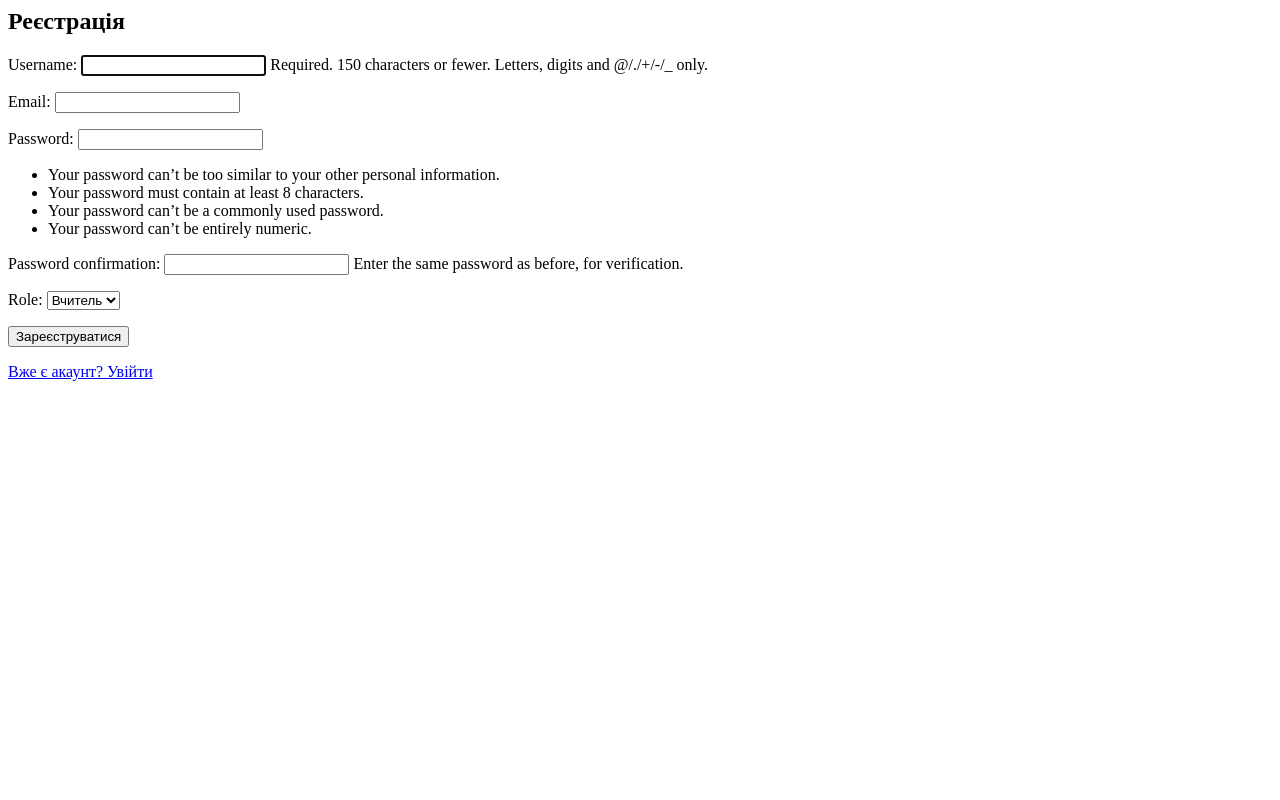
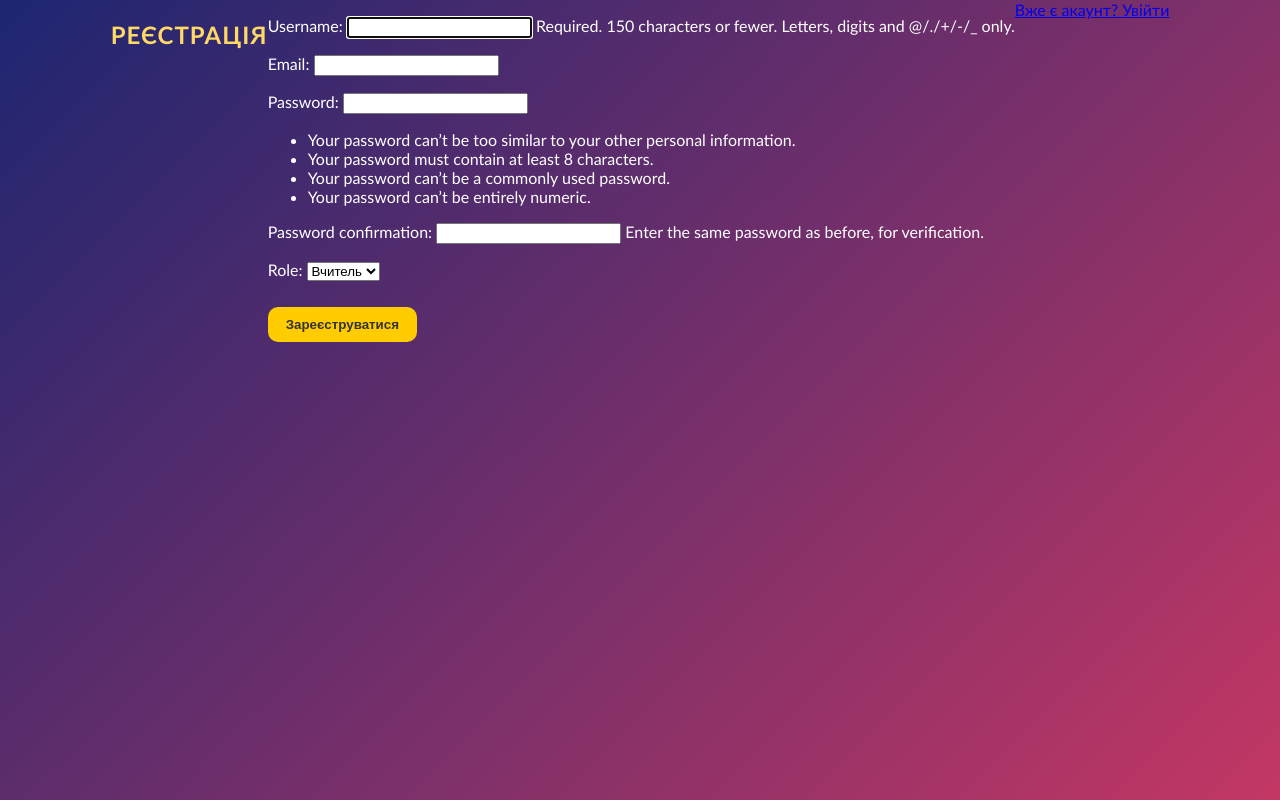
Before and after one commit to andrii-koriak/quiz_project, a Django app: page /register/ in a window 1280 px wide. Run offline with Django 5.2, Linux system fonts and the light colour scheme.

Commit message:
feat: done project everything works with design

```diff
--- /dev/null
+++ b/quiz_logic/static/styles.css
@@ -0,0 +1,74 @@
+/* ======================
+   GLOBAL STYLES
+====================== */
+
+body {
+    background: linear-gradient(135deg, #1d2671, #c33764);
+    min-height: 100vh;
+    font-family: "Trebuchet MS", Arial, sans-serif;
+    color: white;
+    margin: 0;
+    display: flex;
+    justify-content: center;
+}
+
+.container {
+    width: 90%;
+    max-width: 900px;
+    margin-top: 40px;
+    background: rgba(0, 0, 0, 0.35);
+    border-radius: 18px;
+    padding: 25px 35px;
+    box-shadow: 0 0 25px rgba(0,0,0,.6);
+    backdrop-filter: blur(6px);
+}
+
+/* ======================
+   TITLES
+====================== */
+
+h1, h2, h3 {
+    text-align: center;
+    margin-bottom: 15px;
+    text-transform: uppercase;
+    letter-spacing: 1px;
+}
+
+h1 {
+    color: #ffdf6c;
+}
+
+h2 {
+    color: #ffd966;
+}
+
+/* ======================
+   BUTTONS
+====================== */
+
+button,
+.btn,
+a.button-link {
+    display: inline-block;
+    padding: 10px 18px;
+    margin-top: 10px;
+    border-radius: 10px;
+    border: none;
+    text-decoration: none;
+    background: #ffcc00;
+    color: #333;
+    font-weight: bold;
+    cursor: pointer;
+    transition: .2s;
+}
+
+button:hover,
+.btn:hover,
+a.button-link:hover {
+    background: #ffe27a;
+    transform: translateY(-2px);
+}
+
+/* Exit / Secondary buttons */
+.exit-btn {
+    background: #ff5757;
--- a/quiz_logic/templates/home.html
+++ b/quiz_logic/templates/home.html
@@ -2,6 +2,7 @@
 <!DOCTYPE html>
 <html lang="uk">
 <head>
+    <link rel="stylesheet" href="{% static 'styles.css'%}">
     <meta charset="UTF-8">
     <title>Головна</title>
 </head>
--- a/quiz_logic/templates/login.html
+++ b/quiz_logic/templates/login.html
@@ -1,4 +1,6 @@
+{% load static %}
 <h2>Логін</h2>
+<head> <link rel="stylesheet" href="{% static 'styles.css'%}"> </head>
 <form method="post">
     {% csrf_token %}
     {{ form.as_p }}
--- a/quiz_logic/templates/quiz_logic/add_question.html
+++ b/quiz_logic/templates/quiz_logic/add_question.html
@@ -1,4 +1,6 @@
+{% load static %}
 <h2>Нове питання для "{{ quiz.title }}"</h2>
+<head> <link rel="stylesheet" href="{% static 'styles.css'%}"> </head>
 <form method="post">
     {% csrf_token %}
     {{ question_form.as_p }}
--- a/quiz_logic/templates/quiz_logic/choose_avatar.html
+++ b/quiz_logic/templates/quiz_logic/choose_avatar.html
@@ -1,5 +1,6 @@
+{% load static %}
 <h2>Обери аватар</h2>
-
+<head> <link rel="stylesheet" href="{% static 'styles.css'%}"> </head>
 <form method="post">
     {% csrf_token %}
     {{ form.as_p }}
--- a/quiz_logic/templates/quiz_logic/create_quiz.html
+++ b/quiz_logic/templates/quiz_logic/create_quiz.html
@@ -1,4 +1,6 @@
+{% load static %}
 <h2>Створення вікторини</h2>
+<head> <link rel="stylesheet" href="{% static 'styles.css'%}"> </head>
 <form method="post">
     {% csrf_token %}
     {{ quiz_form.as_p }}
--- a/quiz_logic/templates/quiz_logic/quiz_detail.html
+++ b/quiz_logic/templates/quiz_logic/quiz_detail.html
@@ -1,5 +1,7 @@
-<h1>{{ quiz.назва }}</h1>
-<p>{{ quiz.опис }}</p>
+{% load static %}
+<head> <link rel="stylesheet" href="{% static 'styles.css'%}"> </head>
+<h1>{{ quiz.title }}</h1>
+<p>{{ quiz.description }}</p>
 
 <a href="{% url 'quiz_start' quiz.id %}">
     <button>Почати вікторину</button>
--- a/quiz_logic/templates/quiz_logic/quiz_finish.html
+++ b/quiz_logic/templates/quiz_logic/quiz_finish.html
@@ -1,5 +1,6 @@
+{% load static %}
 <h1>🎉 Квест завершено!</h1>
-
+<head> <link rel="stylesheet" href="{% static 'styles.css'%}"> </head>
 <h2>{{ quiz.назва }}</h2>
 
 <p>Ти пройшов усі питання цієї вікторини.</p>
--- a/quiz_logic/templates/quiz_logic/quiz_list.html
+++ b/quiz_logic/templates/quiz_logic/quiz_list.html
@@ -1,9 +1,10 @@
+{% load static %}
 <h1>Вікторини</h1>
-
+<head> <link rel="stylesheet" href="{% static 'styles.css'%}"> </head>
 <ul>
     {% for q in quizzes %}
         <li>
-            <a href="{% url 'quiz_detail' q.id %}">{{ q.назва }}</a>
+            <a href="{% url 'quiz_detail' q.id %}">{{ q.title }}</a>
         </li>
     {% empty %}
         <p>Поки що немає вікторин.</p>
--- a/quiz_logic/templates/quiz_logic/quiz_start.html
+++ b/quiz_logic/templates/quiz_logic/quiz_start.html
@@ -1,4 +1,7 @@
-<h1>{{ quiz.назва }}</h1>
+{% load static %}
+<h1>{{ quiz.title }}</h1>
+<head> <link rel="stylesheet" href="{% static 'styles.css'%}">
+</head>
 
 <p>Ти будеш відповідати на питання одне за одним.</p>
 
--- a/quiz_logic/templates/register.html
+++ b/quiz_logic/templates/register.html
@@ -1,5 +1,6 @@
+{% load static %}
 <h2>Реєстрація</h2>
-
+<head> <link rel="stylesheet" href="{% static 'styles.css'%}"> </head>
 <form method="post">
     {% csrf_token %}
 
@@ -21,5 +22,4 @@
 
     <button type="submit">Зареєструватися</button>
 </form>
-
 <a href="{% url 'login' %}">Вже є акаунт? Увійти</a>
--- a/quiz_logic/views.py
+++ b/quiz_logic/views.py
@@ -72,15 +72,14 @@ def quiz_start(request, quiz_id):
 # -------------------------
 def quiz_question(request, quiz_id, question_order):
     quiz = get_object_or_404(Quiz, id=quiz_id)
-
+    print(quiz)
     # отримуємо питання по порядку
     question = get_object_or_404(
         Question,
         quiz=quiz,
-        order=question_order
     )
 
-    answers = question.відповіді.all()
+    answers = question.answers.all()
 
     # None — ще не відповіли
     is_correct = None
@@ -93,7 +92,7 @@ def quiz_question(request, quiz_id, question_order):
         )
 
         # перевірка відповіді
-        if selected_answer.правильна:
+        if selected_answer.correct:
             is_correct = True
         else:
             is_correct = False
```
Also changed, not shown: quiz_logic/templates/quiz_logic/quiz_questions.html (+5 -3 lines).
